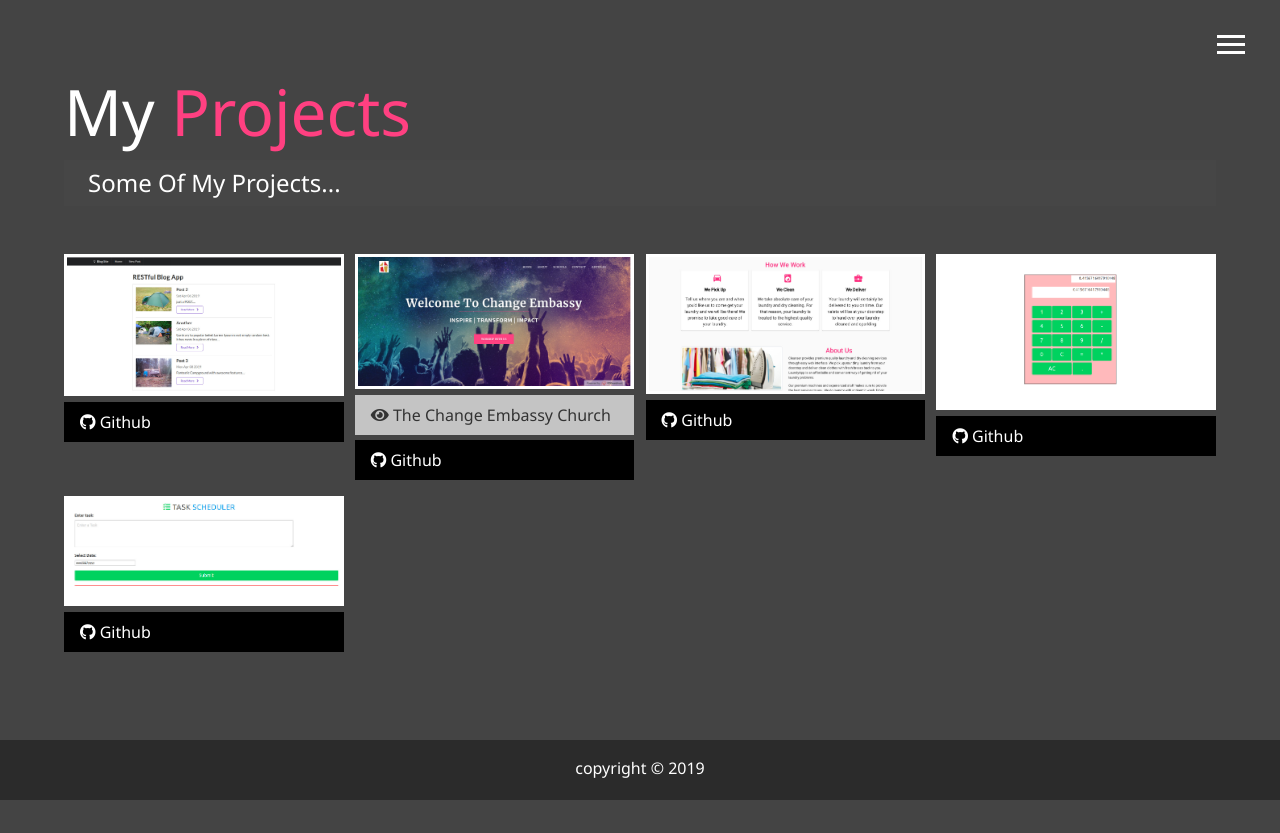
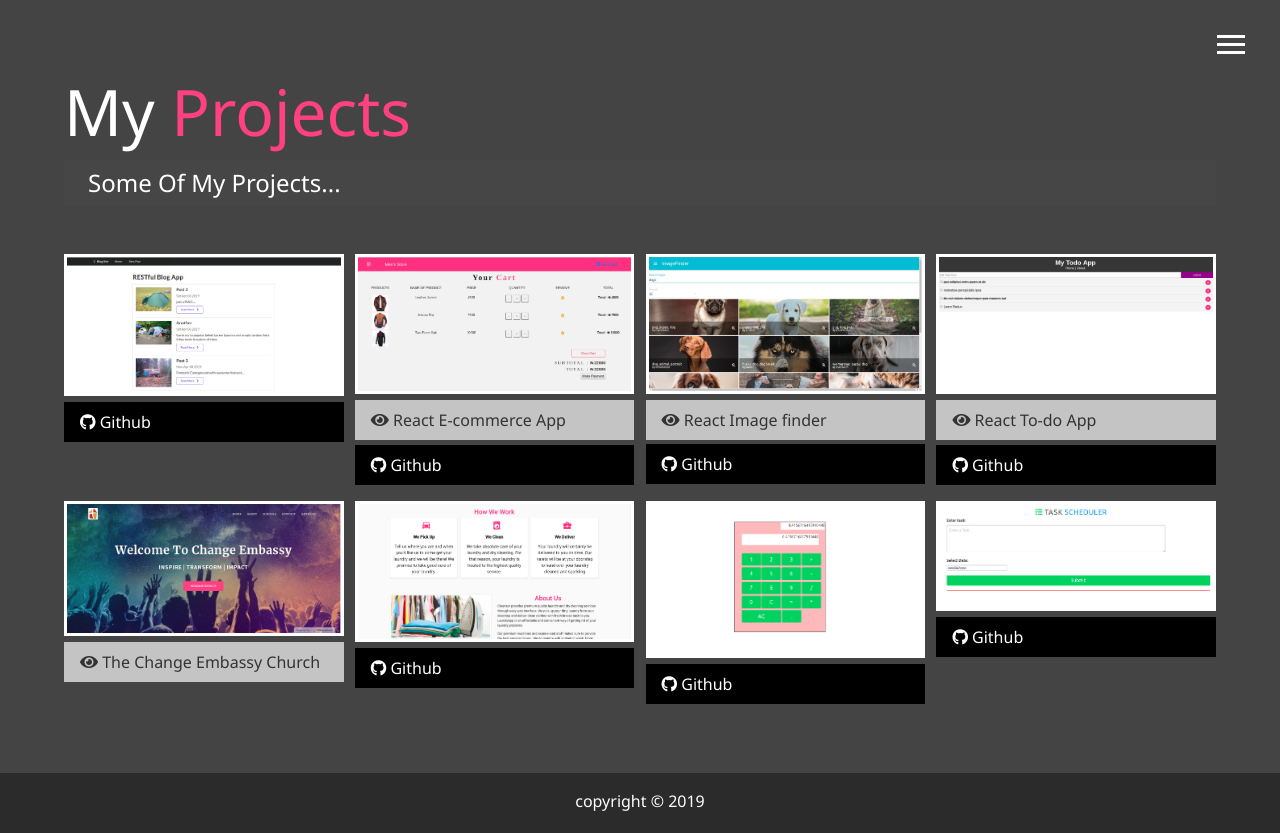
Before and after one commit to Greatchinex/My-Portfolio, a website: page dist/work.html in a window 1280 px wide. Before the commit the page ends 800 px from the top, so only its background shows below. Drawn offline with Linux system fonts and the light colour scheme.

Commit message:
Added some extra Items in the UI

```diff
--- a/dist/work.html
+++ b/dist/work.html
@@ -59,17 +59,52 @@
                     <i class="fab fa-github"></i> Github
                 </a>
             </div>
+
             <div class="item">
-                <a href="#">
+                <a href="https://greatchinex.github.io/mens-store/#/">
+                    <img src="imgs/Projects/cart.jpg" alt="mens-store">
+                </a>
+                <a href="https://greatchinex.github.io/mens-store/#/" target="_blank" class="btn-light">
+                    <i class="fas fa-eye"></i> React E-commerce App
+                </a>
+                <a href="https://github.com/Greatchinex/mens-store" class="btn-dark" target="_blank">
+                    <i class="fab fa-github"></i> Github
+                </a>
+            </div>
+
+            <div class="item">
+                <a href="https://greatchinex.github.io/Image-finder/">
+                    <img src="imgs/Projects/imageFinder.jpg" alt="mens-store">
+                </a>
+                <a href="https://greatchinex.github.io/Image-finder/" target="_blank" class="btn-light">
+                    <i class="fas fa-eye"></i> React Image finder
+                </a>
+                <a href="https://github.com/Greatchinex/Image-Finder" class="btn-dark" target="_blank">
+                    <i class="fab fa-github"></i> Github
+                </a>
+            </div>
+
+            <div class="item">
+                <a href="https://greatchinex.github.io/React-ToDo-App/#/">
+                    <img src="imgs/Projects/todo.jpg" alt="mens-store">
+                </a>
+                <a href="https://greatchinex.github.io/React-ToDo-App/#/" target="_blank" class="btn-light">
+                    <i class="fas fa-eye"></i> React To-do App
+                </a>
+                <a href="https://github.com/Greatchinex/React-ToDo-App" class="btn-dark" target="_blank">
+                    <i class="fab fa-github"></i> Github
+                </a>
+            </div>
+
+            <div class="item">
+                <a href="https://changembassy.000webhostapp.com/">
                     <img src="imgs/Projects/changeEmbassy.jpg" alt="changeEmbassy">
                 </a>
                 <a href="https://changembassy.000webhostapp.com/" target="_blank" class="btn-light">
                     <i class="fas fa-eye"></i> The Change Embassy Church
                 </a>
-                <a href="#" class="btn-dark">
-                    <i class="fab fa-github"></i> Github
-                </a>
             </div>
+
             <div class="item">
                 <a href="#!">
                     <img src="imgs/Projects/cleanser.jpg" alt="Project">
@@ -77,10 +112,11 @@
                 <!-- <a href="#" class="btn-light">
                     <i class="fas fa-eye"></i> Project
                 </a> -->
-                <a href="https://github.com/Greatchinex/Cleanser" class="btn-dark">
+                <a href="https://github.com/Greatchinex/Cleanser" class="btn-dark" target="_blank">
                     <i class="fab fa-github"></i> Github
                 </a>
             </div>
+
             <div class="item">
                 <a href="#!">
                     <img src="imgs/Projects/calculator.png" alt="Project">
@@ -92,6 +128,7 @@
                     <i class="fab fa-github"></i> Github
                 </a>
             </div>
+
             <div class="item">
                 <a href="#!">
                     <img src="imgs/Projects/task.jpg" alt="Project">
--- a/package.json
+++ b/package.json
@@ -3,12 +3,15 @@
   "version": "1.0.0",
   "description": "My Portfolio",
   "main": "index.js",
+  "homepage": "https://Greatchinex.github.io/My-Portfolio",
   "scripts": {
-    "sass": "node-sass -w scss/ -o dist/css/ --recursive"
+    "sass": "node-sass -w scss/ -o dist/css/ --recursive",
+    "deploy": "gh-pages -d dist"
   },
   "author": "Chilaka Chinedu",
   "license": "ISC",
   "dependencies": {
+    "gh-pages": "^2.0.1",
     "node-sass": "^4.11.0"
   }
 }
```
Also changed, not shown: dist/index.html (+1 -1 lines), dist/imgs/Projects/cart.jpg (added), dist/imgs/Projects/imageFinder.jpg (added), dist/imgs/Projects/todo.jpg (added), dist/imgs/projects/project1.jpg (deleted), dist/imgs/projects/project2.jpg (deleted), dist/imgs/projects/project3.jpg (deleted), dist/imgs/projects/project4.jpg (deleted), dist/imgs/projects/project5.jpg (deleted), 1 other file.
